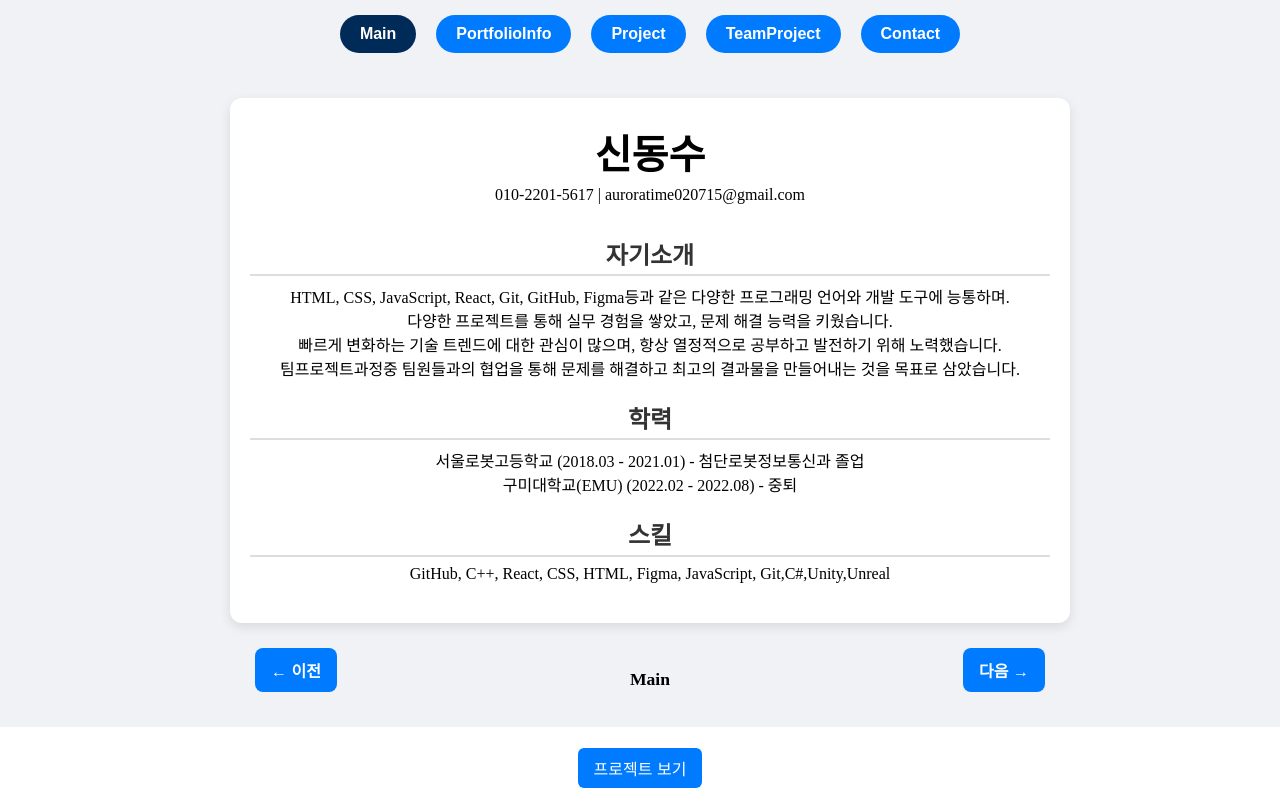
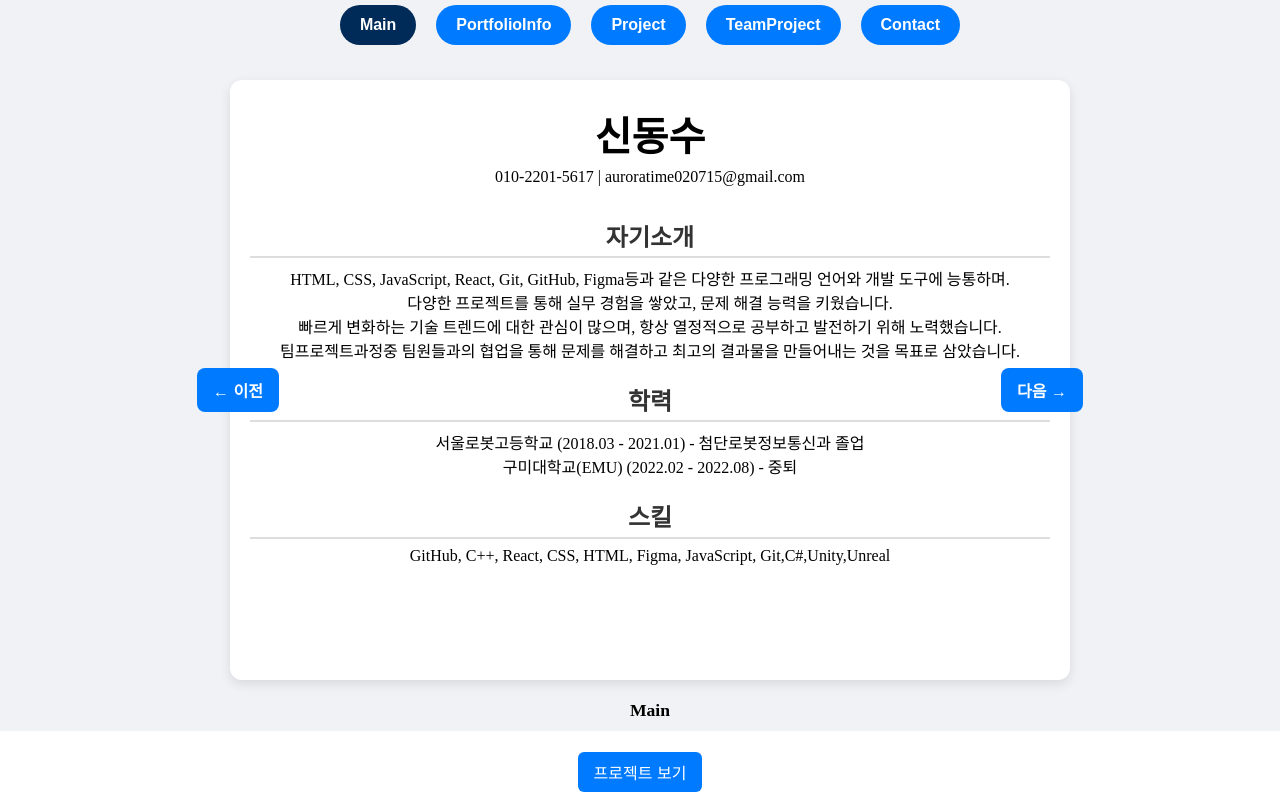
Before and after one commit to Dongsusin/DeskTop, a React (Vite) app: page / in a window 1280 px wide. Built offline with nearby package versions, Linux system fonts and the light colour scheme.

Commit message:
이력서 프로젝트 설명 스크롤

```diff
--- a/src/Apps/Resume/Resume.css
+++ b/src/Apps/Resume/Resume.css
@@ -13,6 +13,9 @@
   width: 100%;
   gap: 10px;
   justify-content: center;
+  position: absolute;
+  top: 0;
+  height: 70px;
 }
 
 .nav-btn {
@@ -43,6 +46,10 @@
   width: 90%;
   max-width: 800px;
   box-shadow: 0 4px 12px rgba(0, 0, 0, 0.1);
+  height: 70vh;
+  overflow-y: auto;
+  scroll-behavior: smooth;
+  margin-top: 70px;
 }
 
 .resume-container header {
@@ -80,13 +87,29 @@
   text-decoration: underline;
 }
 
+.page {
+  align-items: center;
+  text-align: center;
+  width: 100%;
+  max-width: 800px;
+  margin-top: 20px;
+}
+.page span {
+  font-weight: bold;
+  width: 100%;
+  font-size: 1.1rem;
+  color: #000;
+}
+
 .page-controls {
+  position: absolute;
+  top: 50%;
+  left: 50%;
+  transform: translate(-50%, -50%);
   display: flex;
   justify-content: space-between;
   align-items: center;
-  width: 100%;
-  max-width: 800px;
-  margin-top: 20px;
+  width: 70%;
 }
 
 .page-controls button {
@@ -102,12 +125,6 @@
 
 .page-controls button:hover {
   background-color: #0056b3;
-}
-
-.page-controls span {
-  font-weight: bold;
-  font-size: 1.1rem;
-  color: #000;
 }
 
 .project-nav {
--- a/src/Apps/Resume/Resume.jsx
+++ b/src/Apps/Resume/Resume.jsx
@@ -32,15 +32,6 @@ function Resume() {
     setAnimate(false);
     const timeout = setTimeout(() => setAnimate(true), 50);
     return () => clearTimeout(timeout);
-  }, [currentPage, currentProjectIndex, currentTeamProjectIndex]);
-
-  useEffect(() => {
-    const scrollTarget = document.querySelector(".resume-container");
-    if (scrollTarget) {
-      scrollTarget.scrollTo({ top: 0, behavior: "smooth" });
-    } else {
-      window.scrollTo({ top: 0, behavior: "smooth" });
-    }
   }, [currentPage, currentProjectIndex, currentTeamProjectIndex]);
 
   const handlePrev = () => {
@@ -3406,8 +3397,7 @@ function Resume() {
         {renderPage()}
       </div>
 
-      <div className="page-controls">
-        <button onClick={handlePrev}>← 이전</button>
+      <div className="page">
         <span>
           {pages[currentPage]}
           {pages[currentPage] === "Project"
@@ -3416,6 +3406,10 @@ function Resume() {
             ? ` - ${teamProjectPages[currentTeamProjectIndex]}`
             : ""}
         </span>
+      </div>
+
+      <div className="page-controls">
+        <button onClick={handlePrev}>← 이전</button>
         <button onClick={handleNext}>다음 →</button>
       </div>
     </div>
```
